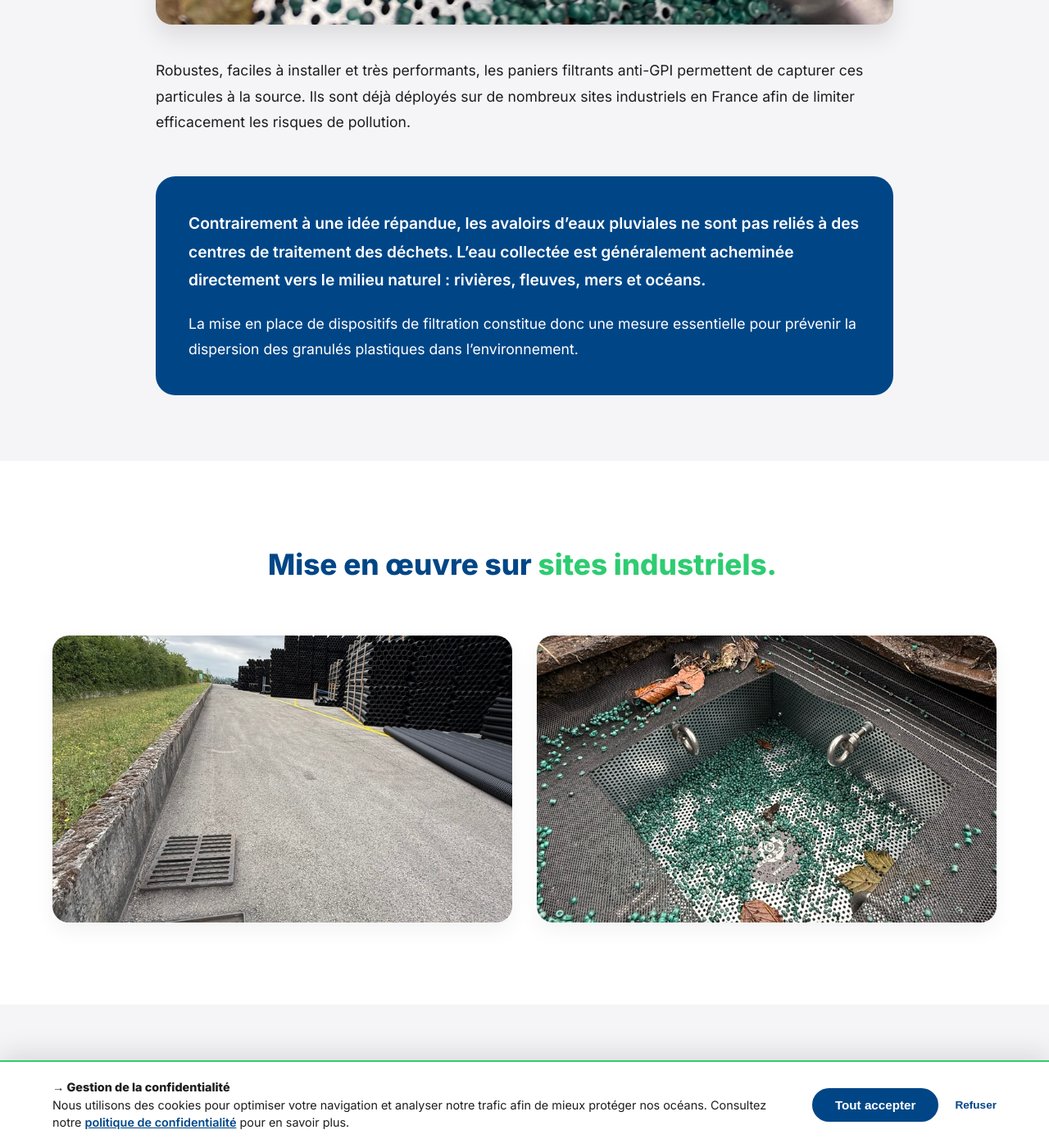
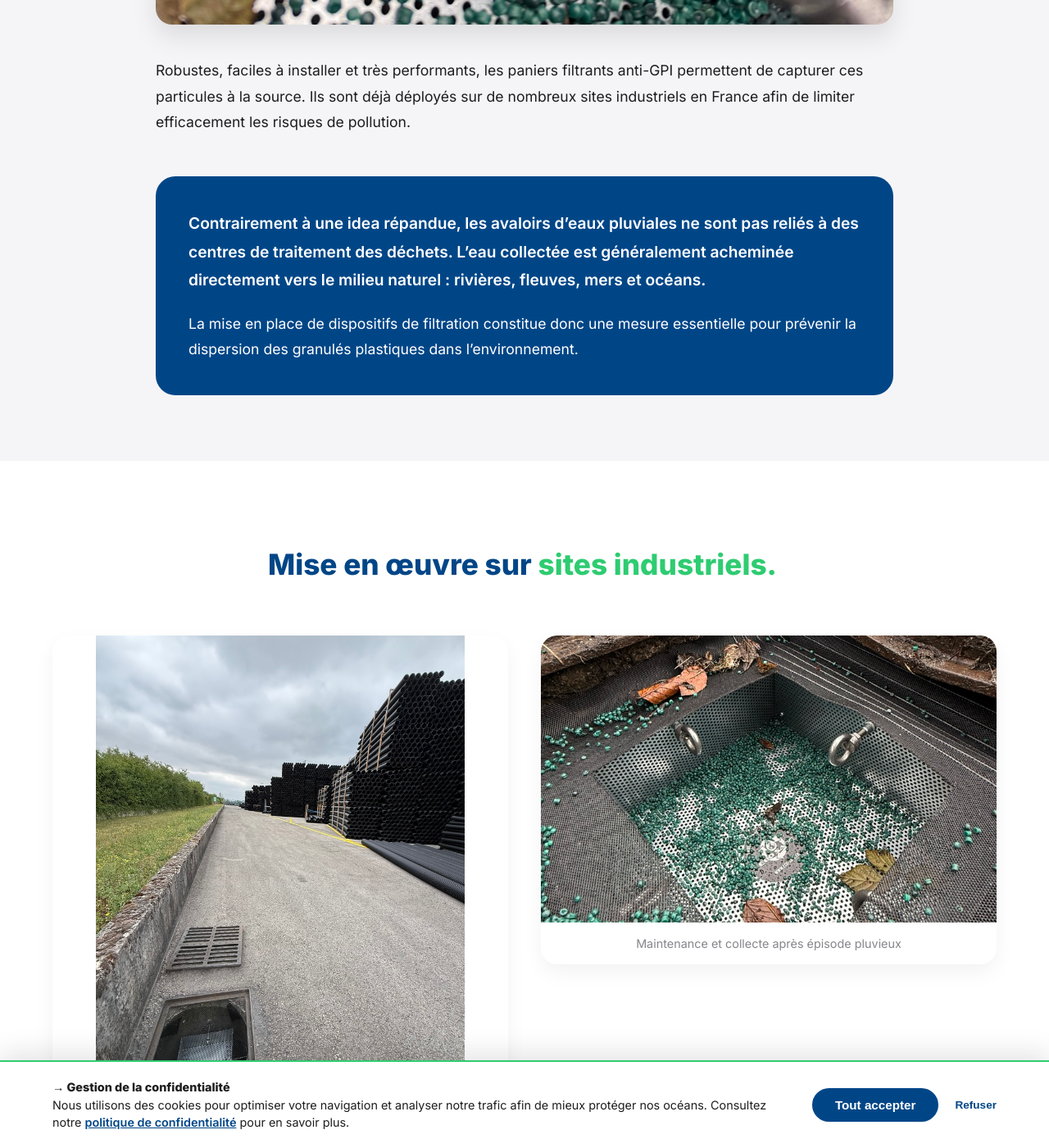
Before and after one commit to DuvalDVL/ecosafe, a Jekyll site: the page built from produit/industriel/index.html, in a window 1280 px wide and 1400 px high, scrolled down 2381 px. Shown: the whole window at 82% size. Built offline with Jekyll 4.4.1, drawn with Linux system fonts in a browser that asks for light colours; some of the changed text lies outside the part shown.

Commit message:
Update index.html

```diff
--- a/produit/industriel/index.html
+++ b/produit/industriel/index.html
@@ -42,8 +42,8 @@ json_ld: |
         Chaque année en Europe, on estime que près de 41 000 tonnes de granulés plastiques sont rejetées dans l’environnement.
       </p>
 
-      <div style="margin: 40px 0; border-radius: 20px; overflow: hidden; box-shadow: 0 15px 30px rgba(0,0,0,0.1);">
-        <img src="{{ site.baseurl }}/assets/img/photo-panier-gpi-zoom.jpg" alt="Détail de filtration millimétrique anti-GPI" style="width: 100%; display: block;">
+      <div style="margin: 40px 0; border-radius: 20px; overflow: hidden; box-shadow: 0 15px 30px rgba(0,0,0,0.1); width: 100%;">
+        <img src="{{ site.baseurl }}/assets/img/photo-panier-gpi-zoom.jpg" alt="Détail de filtration millimétrique anti-GPI" style="width: 100%; max-width: 100%; height: auto; display: block;">
       </div>
 
       <p style="margin-bottom: 25px;">
@@ -52,7 +52,7 @@ json_ld: |
 
       <div style="background: var(--eco-blue); color: white; padding: 40px; border-radius: 24px; margin-top: 50px;">
         <p style="margin-bottom: 20px; font-weight: 600; font-size: 1.2rem;">
-          Contrairement à une idée répandue, les avaloirs d’eaux pluviales ne sont pas reliés à des centres de traitement des déchets. L’eau collectée est généralement acheminée directement vers le milieu naturel : rivières, fleuves, mers et océans.
+          Contrairement à une idea répandue, les avaloirs d’eaux pluviales ne sont pas reliés à des centres de traitement des déchets. L’eau collectée est généralement acheminée directement vers le milieu naturel : rivières, fleuves, mers et océans.
         </p>
         <p>
           La mise en place de dispositifs de filtration constitue donc une mesure essentielle pour prévenir la dispersion des granulés plastiques dans l’environnement.
@@ -69,13 +69,16 @@ json_ld: |
       <h2 style="font-size: 2.2rem; color: var(--eco-blue);">Mise en œuvre sur <span class="text-green">sites industriels.</span></h2>
     </div>
 
-    <div style="display: grid; grid-template-columns: repeat(auto-fit, minmax(400px, 1fr)); gap: 30px;">
-      <div style="border-radius: 20px; overflow: hidden; box-shadow: 0 10px 25px rgba(0,0,0,0.05);">
-        <img src="{{ site.baseurl }}/assets/img/pose-industrielle-quai.jpg" alt="Installation Eco Safe sur quai logistique" style="width: 100%; height: 350px; object-fit: cover; display: block;">
+    <div style="display: grid; grid-template-columns: repeat(auto-fit, minmax(300px, 1fr)); gap: 40px; align-items: start;">
+
+      <div style="border-radius: 20px; overflow: hidden; box-shadow: 0 10px 25px rgba(0,0,0,0.05); width: 100%;">
+        <img src="{{ site.baseurl }}/assets/img/pose-industrielle-quai.jpg" alt="Installation Eco Safe sur quai logistique" style="width: 100%; max-width: 100%; height: auto; max-height: 600px; display: block; object-fit: contain;">
+        <p style="text-align: center; padding: 15px; font-size: 0.9rem; color: var(--text-muted); margin: 0;">Mise en œuvre sur quai logistique (vue verticale complète)</p>
       </div>
 
-      <div style="border-radius: 20px; overflow: hidden; box-shadow: 0 10px 25px rgba(0,0,0,0.05);">
-        <img src="{{ site.baseurl }}/assets/img/maintenance-gpi-collecte.jpg" alt="Maintenance et collecte de sédiments industriels" style="width: 100%; height: 350px; object-fit: cover; display: block;">
+      <div style="border-radius: 20px; overflow: hidden; box-shadow: 0 10px 25px rgba(0,0,0,0.05); width: 100%;">
+        <img src="{{ site.baseurl }}/assets/img/maintenance-gpi-collecte.jpg" alt="Maintenance et collecte de sédiments industriels" style="width: 100%; max-width: 100%; height: 350px; object-fit: cover; display: block;">
+        <p style="text-align: center; padding: 15px; font-size: 0.9rem; color: var(--text-muted); margin: 0;">Maintenance et collecte après épisode pluvieux</p>
       </div>
     </div>
   </div>
@@ -102,7 +105,9 @@ json_ld: |
         </ul>
       </div>
       <div style="flex: 1; min-width: 300px; text-align: center;">
-        <img src="{{ site.baseurl }}/assets/img/v2-industriel.jpg" alt="Détail technique panier filtrant V2" style="max-width: 100%; border-radius: 24px;">
+        <div style="max-width: 350px; margin: 0 auto;">
+          <img src="{{ site.baseurl }}/assets/img/v2-industriel.jpg" alt="Détail technique panier filtrant V2" style="width: 100%; max-width: 100%; height: auto; border-radius: 24px; display: block; box-shadow: 0 10px 25px rgba(0,0,0,0.05);">
+        </div>
       </div>
     </div>
   </div>
@@ -116,7 +121,7 @@ json_ld: |
 
     <div class="variants-grid" style="display: grid; grid-template-columns: repeat(auto-fit, minmax(300px, 1fr)); gap: 30px; max-width: 900px; margin: 0 auto;">
 
-      <div class="variant-card" style="display: flex; flex-direction: column; background: var(--bg-light); border-radius: 20px; padding: 30px;">
+      <div class="variant-card" style="display: flex; flex-direction: column; background: var(--bg-light); border-radius: 20px; padding: 30px; width: 100%;">
         <div class="variant-header" style="margin-bottom: 15px;">
           <h3 style="font-size: 1.3rem; margin-bottom: 5px;">V1 - Standard Urbain</h3>
         </div>
@@ -124,7 +129,7 @@ json_ld: |
         <a href="{{ site.baseurl }}/produit/standard-urbain/" class="btn btn-primary" style="width: 100%;">Voir la solution V1</a>
       </div>
 
-      <div class="variant-card" style="display: flex; flex-direction: column; background: var(--bg-light); border-radius: 20px; padding: 30px;">
+      <div class="variant-card" style="display: flex; flex-direction: column; background: var(--bg-light); border-radius: 20px; padding: 30px; width: 100%;">
         <div class="variant-header" style="margin-bottom: 15px;">
           <h3 style="font-size: 1.3rem; margin-bottom: 5px;">V3 - Sportif</h3>
         </div>
```
